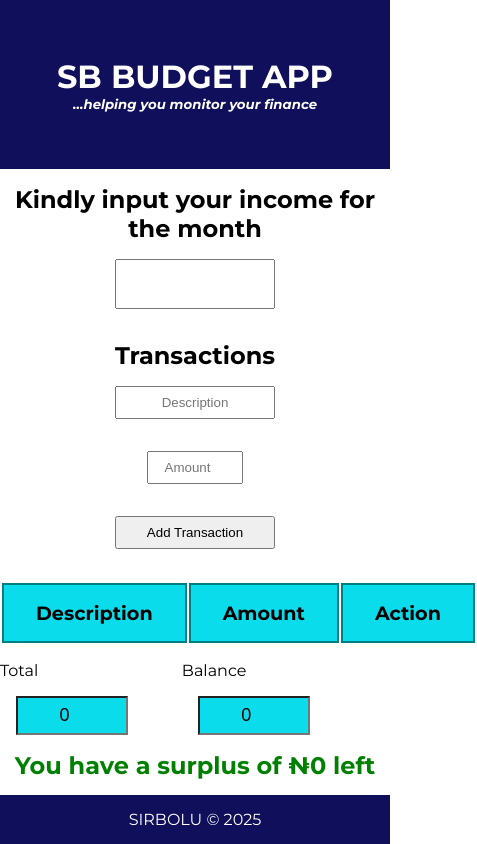
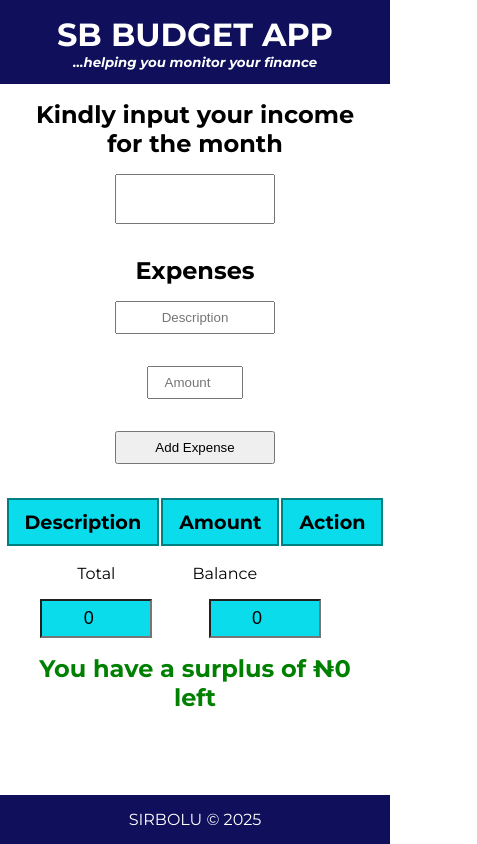
Before and after one commit to SIRBOLU/SB-budget-app, a React (Create React App) app: page / in a window 390 px wide. Shown: the whole page, 477 px wide, since content can reach past the window. Built offline with nearby package versions, Linux system fonts and the light colour scheme; the HTML template or start-up script is replaced by a standard one.

Commit message:
responsiveness

```diff
--- a/public/index.html
+++ b/public/index.html
@@ -2,7 +2,7 @@
 <html lang="en">
   <head>
     <meta charset="utf-8" />
-    <link rel="icon" href="%PUBLIC_URL%/favicon.ico" />
+    <link rel="icon" href="./Budget-performance.png" type="image/x-icon" />
     <meta name="viewport" content="width=device-width, initial-scale=1" />
     <meta name="theme-color" content="#000000" />
     <meta
--- a/src/App.js
+++ b/src/App.js
@@ -2,7 +2,6 @@ import Footer from "./component/Footer";
 import Header from "./component/Header";
 import Major from "./component/Major";
 import "./index.css"
-
 
 function App() {
   return (
--- a/src/component/HeaderStyle.css
+++ b/src/component/HeaderStyle.css
@@ -1,5 +1,6 @@
 .header-bar{
-    height: 20vh;
+    height: 10vh;
+    width: 100%;
     background-color: rgb(15, 15, 92);
     display: flex;
     flex-direction: column;
@@ -12,3 +13,9 @@ h5{
     color: white;
     font-style: italic;
 }
+@media screen and (max-width: 750px){
+   .header-bar{
+    width: 100%;
+   }
+
+}
--- a/src/component/Major.jsx
+++ b/src/component/Major.jsx
@@ -50,11 +50,11 @@ const balance = income - totalAmount;
   onChange={(e) => setIncome(Number(e.target.value))}></input>
     </div>
     <div className='box'>
-        <h2 className='head'>Transactions</h2>
+        <h2 className='head'>Expenses</h2>
         <form>
         <input className="narration py" type='text' placeholder='Description' onChange={(e) => setDescription(e.target.value)} value={description}></input>
         <input className="amt px" type='number' placeholder='Amount' onChange={(e) => setAmount(Number(e.target.value))} value={amount}></input>
-        <button className="addition py" onClick={addTransaction}>Add Transaction</button>
+        <button className="addition py" onClick={addTransaction}>Add Expense</button>
         </form>
     </div>
     <table className="log">
--- a/src/component/MajorStyle.css
+++ b/src/component/MajorStyle.css
@@ -7,6 +7,7 @@ head{
 }
 .overall{
     min-height: 100%;
+    width: 100%;
 }
 .box{
     width: 80%;
@@ -40,9 +41,9 @@ td{
     padding: 3px;
     margin-left: 5px;
 }
-/* .total{
+.total{
     text-align: center;
-} */
+}
 .income{
     text-align: center;
     padding-top: 1rem;
@@ -83,7 +84,7 @@ td{
 .summary{
     width: 100%;
     text-align: center;
-    margin: 0 auto 1rem auto;
+    margin: 0 auto 10px auto;
 }
 .minus{
     color: red;
@@ -95,7 +96,7 @@ td{
 }
 .summary p{
     font-size: 1.5rem;
-    margin-bottom: 2rem;
+    /* margin-bottom: 2rem; */
 }
 .icon-delete{
     color: rgb(15, 15, 92);
@@ -103,3 +104,32 @@ td{
 .icon-delete{
     color: red;
 }
+@media screen and (max-width: 750px){
+    .overall{
+        width: 100%;
+    }
+    .log{
+        width: 1rem;
+        /* background-color: red; */
+    }
+    th{
+    padding: 10px 1rem;
+    border: 2px solid teal;
+    margin-bottom: 2rem;
+    background-color: rgb(10, 220, 235);
+    font-size: 1.2rem;
+}
+    .income h2{
+        padding:  0 1rem;
+    }
+    .summary{
+        padding: 0 1rem;
+    }
+    .total{
+        padding: 0 10px;
+    }
+    .summary p{
+    font-size: 1.5rem;
+    /* margin-bottom: 2rem; */
+}
+}
```
Also changed, not shown: public/Budget-performance.png (added).
